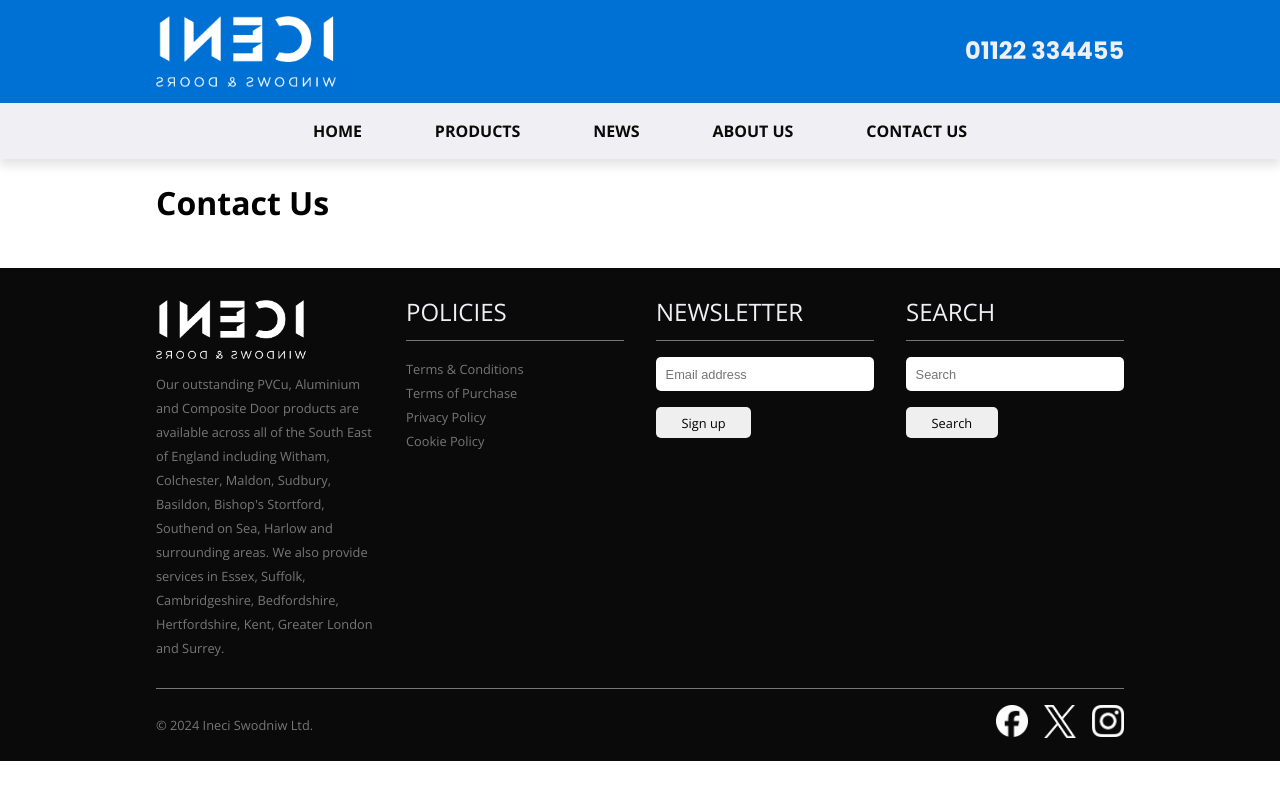
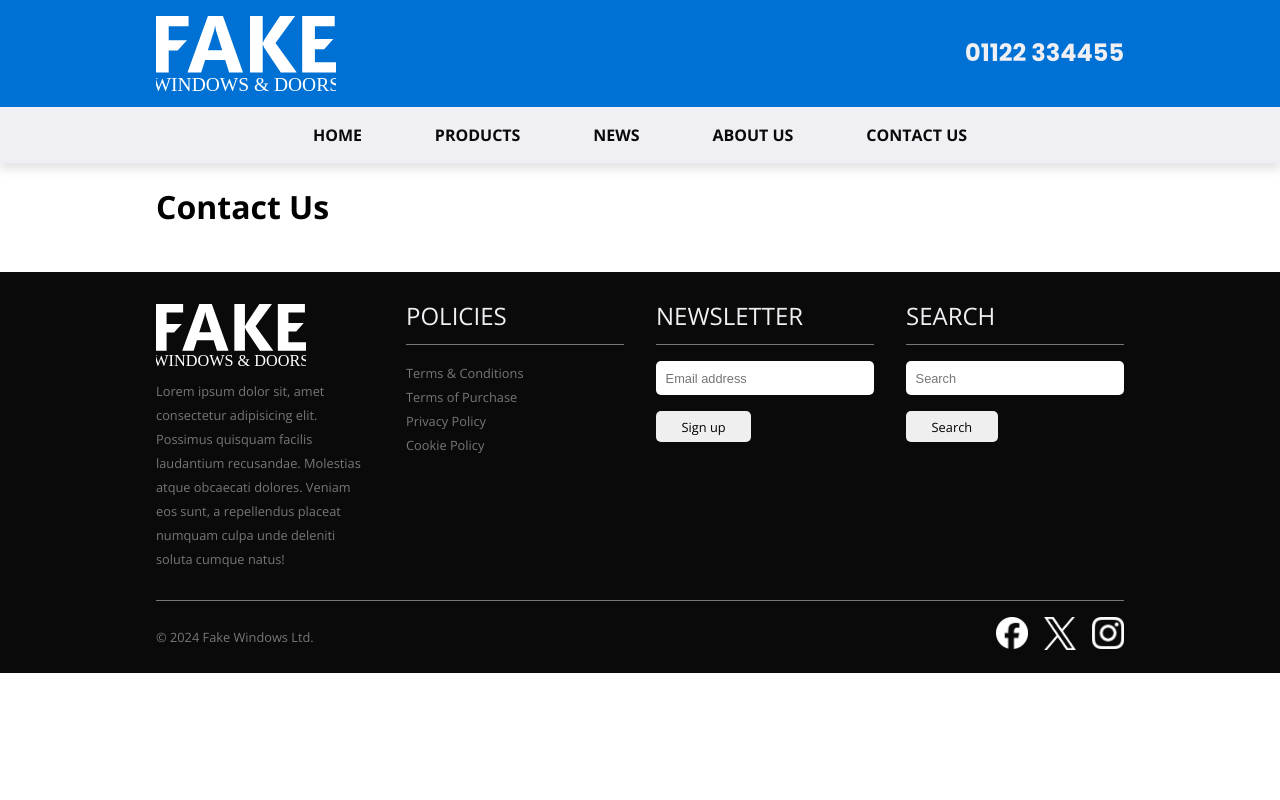
Before and after one commit to rubicon2/react-router-practice, a React (Vite) app: page /contact-us in a window 1280 px wide. Built offline with nearby package versions, Linux system fonts and the light colour scheme.

Commit message:
Remove all instances of copyright infringement
Logo has been replaced with fake company logo,
all text has been replaced. Links that pointed
to a real company site now do nothing. The search
will now search whatever domain the site is curre-
ntly running on.

```diff
--- a/src/routes/footer/index.jsx
+++ b/src/routes/footer/index.jsx
@@ -1,13 +1,12 @@
 import { Link, Form } from 'react-router-dom';
 
-import logo from '../../assets/white-logo.png';
+import logo from '../../assets/white-logo.svg';
 import facebookLogo from '../../assets/facebookLogo.png';
 import twitterLogo from '../../assets/twitterLogo.png';
 import instagramLogo from '../../assets/instagramLogo.png';
 import './index.css';
 
-const siteSearchUrl =
-  'https://www.google.co.uk/search?q=site%253Awww.iceniwindows.co.uk+';
+const siteSearchUrl = `https://www.google.co.uk/search?q=site%3A${window.location.hostname}+`;
 
 const googlify = (searchTerm) => {
   // Turn a normal space-separated series of words into something approriate for the google search url
@@ -32,12 +31,10 @@ export default function Footer() {
           <div className="main-footer-grid--item">
             <img className="main-footer--logo" src={logo} alt="" />
             <p>
-              Our outstanding PVCu, Aluminium and Composite Door products are
-              available across all of the South East of England including
-              Witham, Colchester, Maldon, Sudbury, Basildon, Bishop's Stortford,
-              Southend on Sea, Harlow and surrounding areas. We also provide
-              services in Essex, Suffolk, Cambridgeshire, Bedfordshire,
-              Hertfordshire, Kent, Greater London and Surrey.
+              Lorem ipsum dolor sit, amet consectetur adipisicing elit. Possimus
+              quisquam facilis laudantium recusandae. Molestias atque obcaecati
+              dolores. Veniam eos sunt, a repellendus placeat numquam culpa unde
+              deleniti soluta cumque natus!
             </p>
           </div>
           <div className="main-footer-grid--item">
@@ -73,21 +70,21 @@ export default function Footer() {
           </div>
         </div>
         <div className="footer-gubbins">
-          <div>&copy; 2024 Ineci Swodniw Ltd.</div>
+          <div>&copy; 2024 Fake Windows Ltd.</div>
           <ul className="nav-list social-links">
             <li>
-              <a href="https://www.facebook.com/IceniWindows/" target="_blank">
-                <img src={facebookLogo} alt="Ineci Swodniw's facebook page" />
+              <a href="#">
+                <img src={facebookLogo} alt="Fake Windows facebook page" />
               </a>
             </li>
             <li>
-              <a href="https://twitter.com/IceniWindows" target="_blank">
-                <img src={twitterLogo} alt="Ineci Swodniw's twitter" />
+              <a href="#">
+                <img src={twitterLogo} alt="Fake Windows twitter" />
               </a>
             </li>
             <li>
-              <a href="https://www.instagram.com/iceniwindows/" target="_blank">
-                <img src={instagramLogo} alt="Ineci Swodniw's instagram" />
+              <a href="#">
+                <img src={instagramLogo} alt="Fake Windows instagram" />
               </a>
             </li>
           </ul>
--- a/src/routes/header/index.jsx
+++ b/src/routes/header/index.jsx
@@ -1,4 +1,4 @@
-import logo from '../../assets/white-logo.png';
+import logo from '../../assets/white-logo.svg';
 import './_index.scss';
 
 export default function Header() {
--- a/src/routes/stickyInfo/index.jsx
+++ b/src/routes/stickyInfo/index.jsx
@@ -1,5 +1,5 @@
 import HeaderMenu from '../headerMenu';
-import companyLogo from '../../assets/white-logo.png';
+import companyLogo from '../../assets/white-logo.svg';
 import './_index.scss';
 
 export default function StickyInfo() {
```
Also changed, not shown: src/assets/white-logo.png (deleted), src/assets/white-logo.svg (added).
